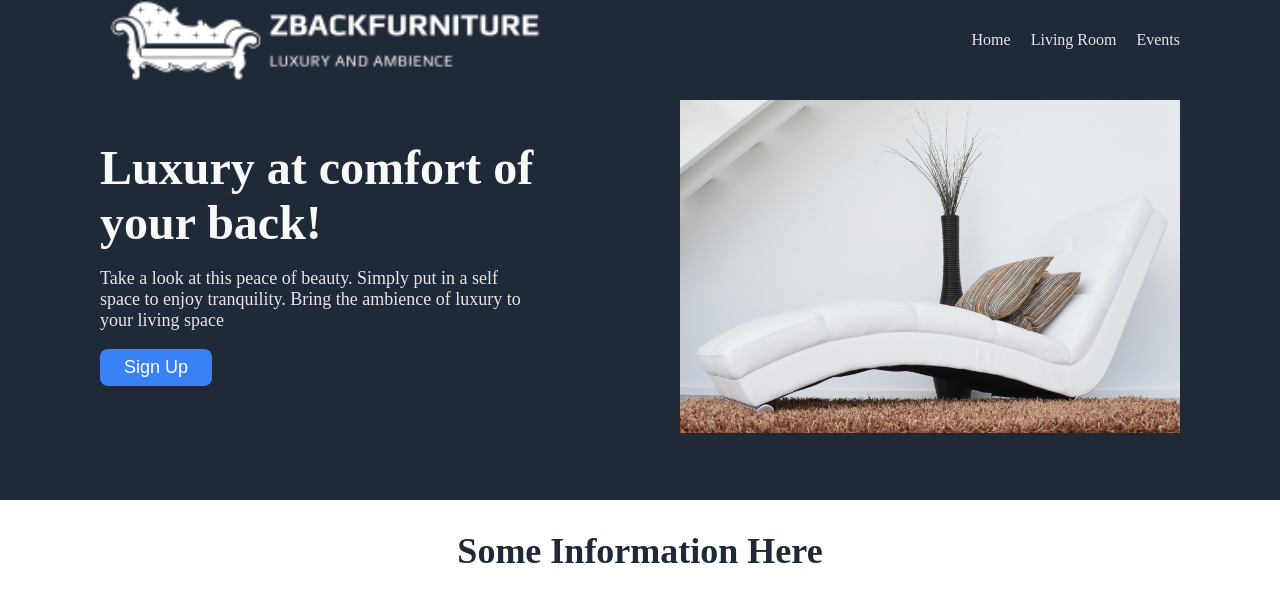
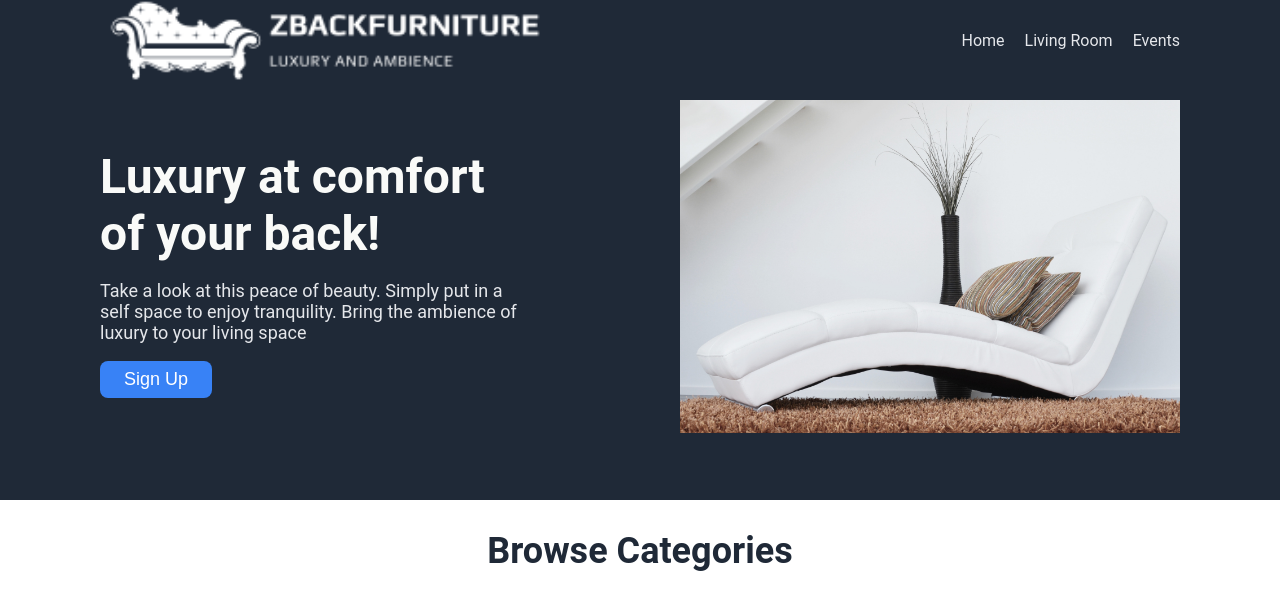
Before and after one commit to boyebola/odin-landingpage, a plain HTML site: page index.html in a window 1280 px wide. Shown: the top 599 px of the page. Drawn offline with Linux system fonts and the light colour scheme.

Commit message:
Add roboto as font family

```diff
--- a/assets/css/styles.css
+++ b/assets/css/styles.css
@@ -3,6 +3,7 @@
 }
 body {
   margin: 0;
+  font-family: "Roboto", sans-serif;
 }
 
 section {
@@ -58,6 +59,7 @@ header {
 
 #hero-title {
   font-size: 48px;
+  font-weight: 700;
   margin-bottom: 0;
   color: #f9faf8;
 }
--- a/index.html
+++ b/index.html
@@ -7,6 +7,7 @@
     <title>Landing Page</title>
 
     <link rel="stylesheet" href="./assets/css/styles.css" />
+    <link rel="preconnect" href="https://fonts.googleapis.com" />
   </head>
   <body>
     <section class="top">
@@ -26,7 +27,7 @@
       </header>
       <div class="hero-container">
         <div class="hero">
-          <h1 id="hero-title">Luxury at comfort of your back!</h1>
+          <p id="hero-title">Luxury at comfort of your back!</p>
           <p class="hero-text">
             Take a look at this peace of beauty. Simply put in a self space to
             enjoy tranquility. Bring the ambience of luxury to your living space
@@ -43,7 +44,7 @@
       </div>
     </section>
     <section class="information">
-      <h2 id="information-title">Some Information Here</h2>
+      <h2 id="information-title">Browse Categories</h2>
       <div class="cards">
         <div class="card">
           <a href="#"
@@ -107,6 +108,7 @@
         <button></button>
       </div>
     </section>
+
+    <footer><div>&copy; 2022 boyebola Project</div></footer>
   </body>
-  <footer><div>&copy; 2022 boyebola Project</div></footer>
 </html>
```
